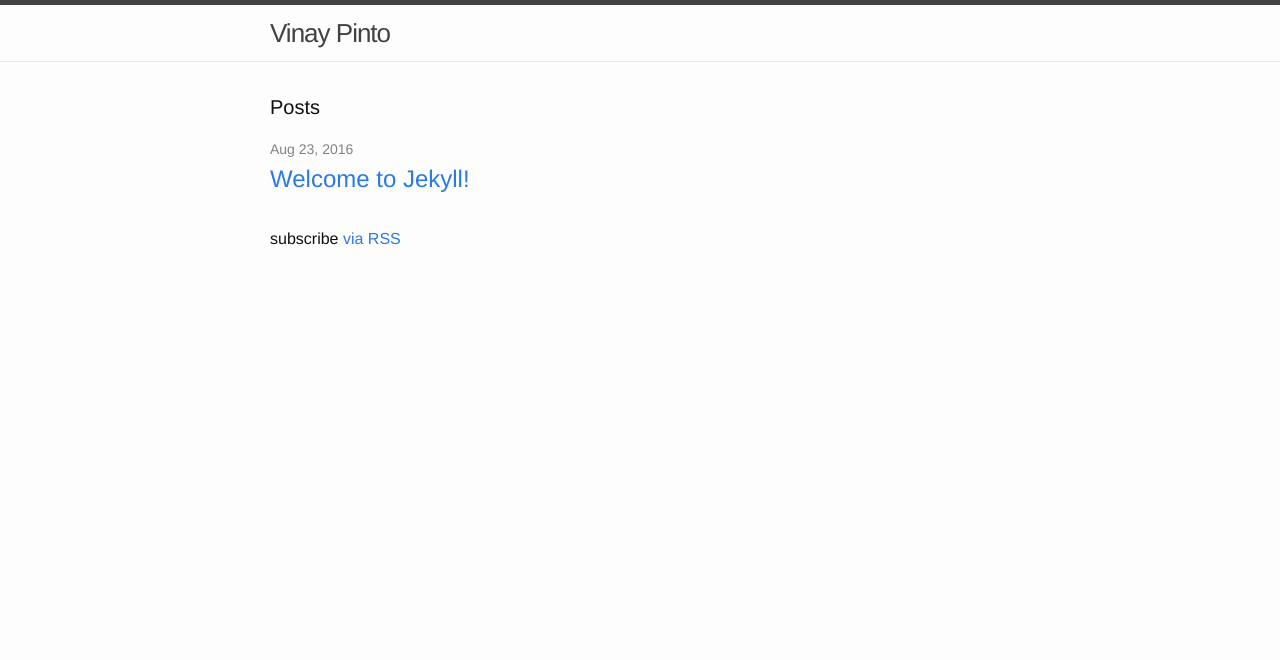
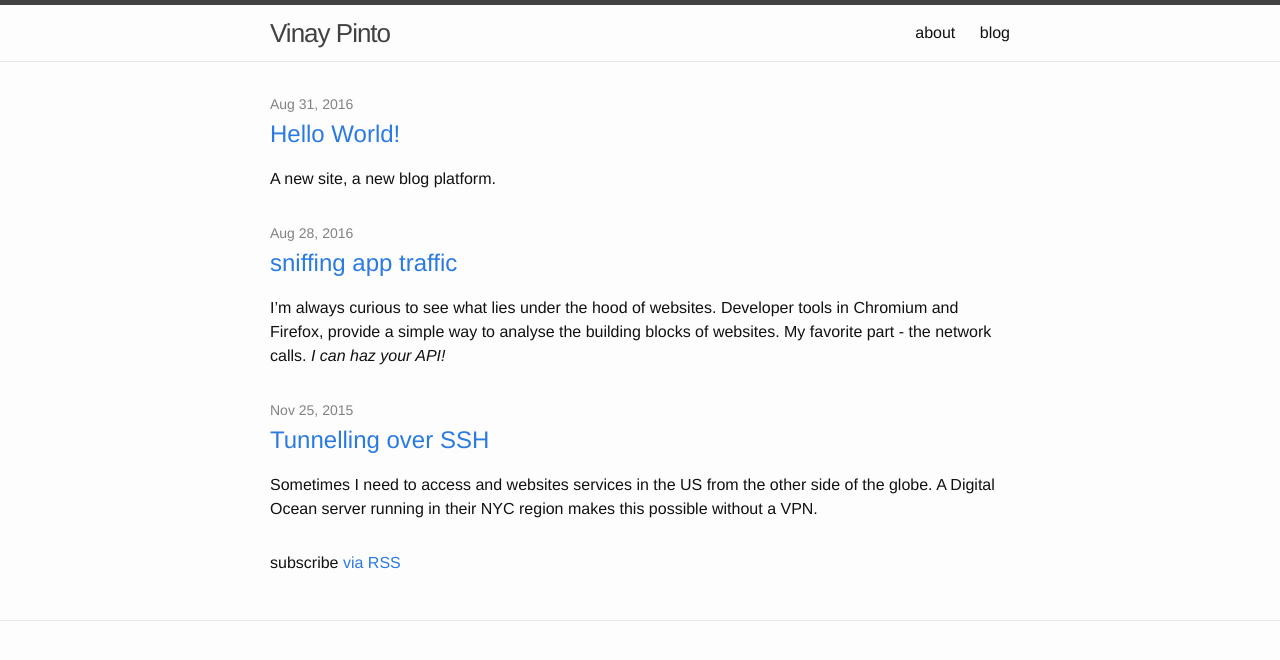
Before and after one commit to eggman64/eggman64.github.io, a Jekyll site: the page built from blog.html, in a window 1280 px wide. Shown: the top 660 px of the page. Built offline with Jekyll 4.4.1, drawn with Linux system fonts in a browser that asks for light colours.

Commit message:
First steps

```diff
--- a/_config.yml
+++ b/_config.yml
@@ -12,3 +12,4 @@ description: > # this means to ignore newlines until "baseurl:"
 url: "http://vinaypinto.com" # the base hostname & protocol for your site
 # Build settings
 markdown: kramdown
+permalink: /blog/:year/:month/:day/:title/
--- /dev/null
+++ b/_posts/2015-11-25-create-an-ssh-tunnel.markdown
@@ -0,0 +1,40 @@
+---
+layout: post
+title:  "Tunnelling over SSH"
+date:   2015-11-25 13:24:00 +0530
+tags: tech networking
+---
+
+Sometimes I need to access and websites services in the US from the other side of the globe. A Digital Ocean server running in their NYC region makes this possible without a VPN.
+
+Here's a nifty little command that will create a simple tunnel using SSH and the SOCKv5 protocol.
+
+#### Create tunnel
+
+`ssh -C2qTnN -D 8080 user@server_address`
+
+#### Configure firefox
+
+
+* Type `about:preferences#advanced` in the address bar
+* Open the Connection Settings menu
+* Select Manual proxy configuration > SOCKS V5
+* Enter SOCKS Host: 127.0.0.1 Port: 8080
+
+![configure firefox](http://i.imgur.com/Elw1VPo.png "Firefox configuration")
+
+Now let's ask [our favourite search engine](https://duckduckgo.com/?q=whats+my+ip) for our IP
+
+For those wondering what all those options in the ssh command mean
+
+    C compress data
+    2 use SSH v2
+    q run in quiet mode
+    T disable pseudo-tty allocation
+    n redirect stdin from /dev/null
+    N do not execute a remote command
+    D setup the tunnel on port 8080 (change this and in firefox if desired)
+
+For details refer to the ssh [man](http://linux.die.net/man/1/ssh) page
+
+More complex ssh tunneling configurations can be found [here](https://calomel.org/firefox_ssh_proxy.html)
--- /dev/null
+++ b/_posts/2016-08-28-sniffing-app-traffic.markdown
@@ -0,0 +1,32 @@
+---
+layout: post
+title:  "sniffing app traffic"
+date:   2016-08-28 20:08:42 +0530
+tags: tech netwroking
+---
+
+I'm always curious to see what lies under the hood of websites. Developer tools in Chromium and Firefox, provide a simple way to analyse the building blocks of websites. My favorite part - the network calls. _I can haz your API!_
+
+With apps on the phone though, it's not as easy as a Ctrl + Shift + I. __mitmproxy__ a simple and powerful little tool to get this job done.
+
+[mitmproxy](https://mitmproxy.org/) allows you to get between a computer and the internet - to examine data as the man-in-the-middle (mitm) without source or destination aware of it happened (proxy).
+
+For a detailed explanation how mitmproxy works, I'd suggest reading their [guide](http://docs.mitmproxy.org/en/latest/howmitmproxy.html).
+
+[Setting up](http://docs.mitmproxy.org/en/stable/install.html) mitmproxy is a breeze on Linux, since it has support for all major distributions. Once installed, just fire it up from the command line on your computer and you're almost ready to go. The next step is to configure your client, which in my case was an android Nexus 5 running Android OS 6 Marshmallow.
+
+#### Configure your Android device
+
+* Ensure both your phone and computer (running mitmproxy) are on the same local network
+* Copy the certificates from ~/.mitmproxy from the computer to your phone's storage
+* Install the certificates from storage; Settings > Device > Security > Credential Storage
+* Modify your phone's Wifi network settings to add Manual proxy
+	* Proxy hostname: your computer's IP
+	* Proxy port: 8080
+	* IP settings: Static
+	* IP address: pick any valid IP address available on your network
+	* Gateway: your computer's IP
+
+And now that you can inspect traffic between your phone and the rest of the world.
+
+Postscript: It's a bit unnerving when you see the sheer volume of network calls being sent from your device to locations across the globe. oO
--- /dev/null
+++ b/_posts/2016-08-31-setting-up-this-blog.markdown
@@ -0,0 +1,12 @@
+---
+layout: post
+title:  "Hello World!"
+date:   2016-08-31 16:19:42 +0530
+categories: tech blog
+---
+
+A new site, a new blog platform.
+
+[Jekyll](http://jekyllrb.com) was super simple to set up with [GitHub Pages](https://pages.github.com). Jonathan McGlone has an excellent [guide](http://jmcglone.com/guides/github-pages/) for some additional tips.
+
+I'm in the process of gatheringi my writing from various scattered sources. I'll polish and back date them appropriately over the next few weeks.
--- a/_posts/2016-08-23-welcome-to-jekyll.markdown
+++ b/_posts/template.markdown
@@ -2,7 +2,9 @@
 layout: post
 title:  "Welcome to Jekyll!"
 date:   2016-08-23 20:08:42 +0530
+published: false
 categories: jekyll update
+tags: jekyll update
 ---
 You’ll find this post in your `_posts` directory. Go ahead and edit it and re-build the site to see your changes. You can rebuild the site in many different ways, but the most common way is to run `jekyll serve`, which launches a web server and auto-regenerates your site when a file is updated.
 
--- a/blog.html
+++ b/blog.html
@@ -1,10 +1,10 @@
 ---
-layout: home
+layout: default
+title: blog
+permalink: /blog/
 ---
 
 <div class="home">
-
-  <h1 class="page-heading">Posts</h1>
 
   <ul class="post-list">
     {% for post in site.posts %}
@@ -14,6 +14,7 @@ layout: home
         <h2>
           <a class="post-link" href="{{ post.url | prepend: site.baseurl }}">{{ post.title }}</a>
         </h2>
+        {{ post.excerpt }}
       </li>
     {% endfor %}
   </ul>
```
Also changed, not shown: about.md (+1 -1 lines).
